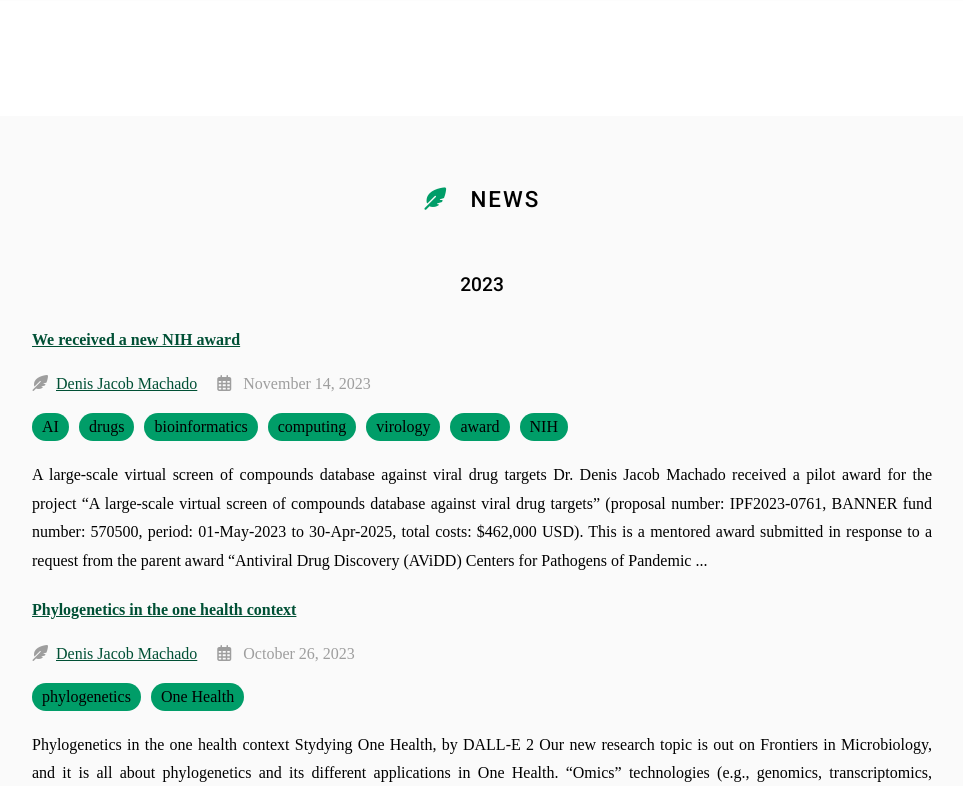
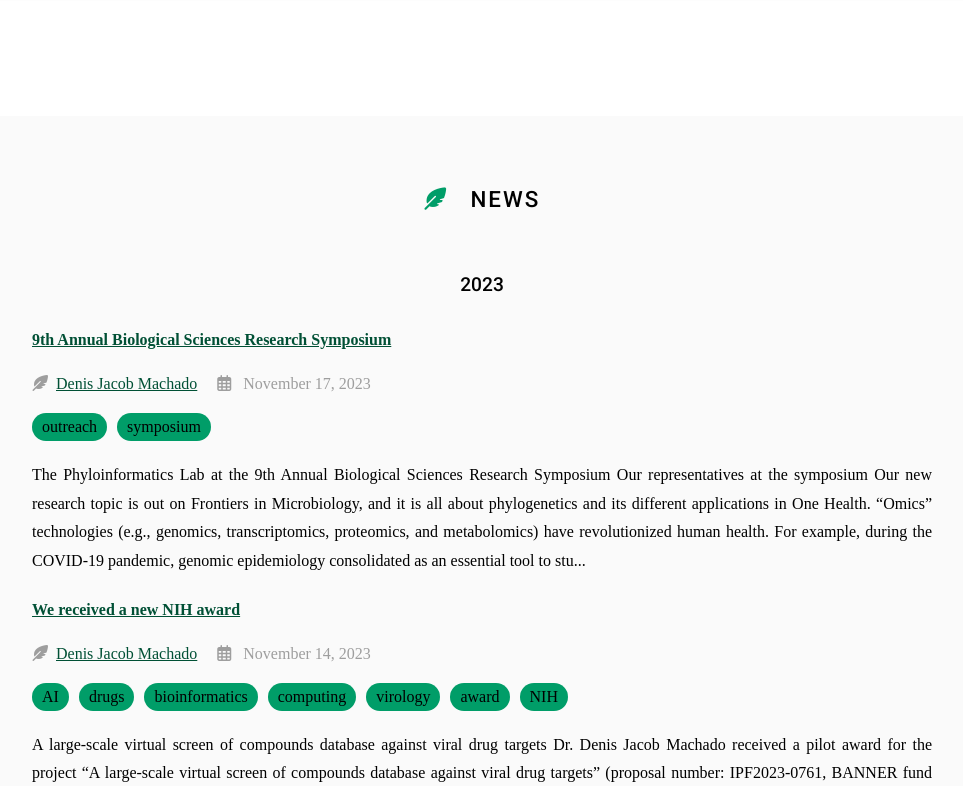
Before and after one commit to machadodj/machadodj.github.io, a Jekyll site: the page built from news/index.md, in a window 1280 px wide and 900 px high, cut to the strip 114-900 px from the top of the window. Shown: the whole strip, without its empty margins (158-1121 px from the left). Built offline with Jekyll 4.4.1, drawn with Linux system fonts in a browser that asks for light colours; nearby versions of some CDN libraries; some web fonts are replaced.

Commit message:
New outreach

```diff
--- /dev/null
+++ b/_posts/2023-11-17-Symposium.md
@@ -0,0 +1,20 @@
+---
+title: 9th Annual Biological Sciences Research Symposium
+tags:
+  - outreach
+  - symposium
+author: Denis Jacob Machado
+member: Denis_Jacob_Machado
+---
+
+# The Phyloinformatics Lab at the 9th Annual Biological Sciences Research Symposium
+
+{% include figure.html image="images/20231117_9thAnnualBiologicalSciencesResearch Symposium.jpg" caption="Our representatives at the symposium"%}
+{:.center}
+
+Our new research topic is out on Frontiers in Microbiology, and it is all about phylogenetics and its different applications in One Health.
+
+"Omics” technologies (e.g., genomics, transcriptomics, proteomics, and metabolomics) have revolutionized human health. For example, during the COVID-19 pandemic, genomic epidemiology consolidated as an essential tool to study emerging infectious diseases (EIDs) in humans. However, we can maximize the effectiveness of genomics epidemiology in humans by accounting for diseases' animal and environmental components. The unifying approach to sustainably balance and optimize the health of people, animals, and ecosystems is called “One Health.” Unfortunately, no single “omics” technology is sufficient to understand complex host-pathogen systems in the One Health context. Therefore, this Frontier's Research Topic explores the role of phylogenetics in providing an evolutionary context to integrate “omics” technologies to understand complex biological systems and provide a timely literature foundation for future efforts to bridge the gap between basic research in biodiversity and applied biomedical research on EIDs.
+
+{% include link.html link="https://www.frontiersin.org/articles/10.3389/fmicb.2023.1307616/full#:~:text=Therefore%2C%20this%20Frontier's%20Research%20Topic,research%20in%20biodiversity%20and%20applied%22%20text=%22Read%20in%20full%22%20icon=%22fas%20fa-arrow-right" text="Read in full" icon="fas fa-arrow-right" flip=true %}
+{:.center}
--- a/outreach/index.md
+++ b/outreach/index.md
@@ -19,12 +19,15 @@ This is a work in progress. Whenever possible, I'll add materials from recent or
 
 ### 2023
 
-- **July 11, 2023**: "Combining phylogenetic and artificial intelligence to unravel viral recombination," a talk given at the XL Annual Meeting of the [Willi Hennig Society](https://cladistics.org/) -- Cornell University, Ithaca, N.Y., U.S.A. ([PDF](https://drive.google.com/file/d/1jupSdnD0Q2mxHt-unEpYUua6c36laA0N/view?usp=sharing))
-- **June 15, 2023**: "What is phyloinformatics and how can it help us respond faster to health emergencies?," a talk prepared as response to an invitation from [Dr. Jhon Ospina-Sarria](https://orcid.org/0000-0002-9099-7793) -- [Calima Foundation](https://en.fundacioncalima.org/), Cali, Valle del Cauca, Colombia ([PDF](https://drive.google.com/file/d/1FZQ5azNeGHLWIiACQTEnYvwRDuvy5vGp/view?usp=sharing))
+- **December 27-29, 2023**: "Replicating Ford _et al_.'s investigation on the immune consequences and antibody binding affinity of SARS-CoV-2 variant XBB.1.5 using an _in silico_ approach" by Hannah Zeru, Cameron Jones, and Denis Jacob Machado, a presentation for the 7th International Conference on Interdisciplinary Research on Computer Science, Psychology, and Education (ICICPE’ 2023) ([Zenodo](https://doi.org/10.5281/zenodo.10138987))
+- **November 17, 2023**: "How can we reversibly control collagen pliability? An investigation of mutable collagenous tissue in the brittle star _Ophiomastix wendtii_" by Reyhaneh Nouri, Vladimir Mashanov, and Denis Jacob Machado, presented at UNC Charlotte's 9th Annual Biological Sciences Research Symposium Program ([click here](https://drive.google.com/file/d/1-d1JfO4zFEQLy4NuQtg0KcZv2eil4b2e/view?usp=drive_link))
+- **November 17, 2023**: "A phylogenomic and machine learning framework for discriminating SARS-CoV-2 variants" by Omkar Marne and Denis Jacob Machado, presented at UNC Charlotte's 9th Annual Biological Sciences Research Symposium Program ([click here](https://drive.google.com/file/d/1FFZ8n4IukBM76pd1lAz9oj8oMEo8_vOH/view?usp=drive_link))
+- **July 11, 2023**: "Combining phylogenetic and artificial intelligence to unravel viral recombination," a talk given at the XL Annual Meeting of the [Willi Hennig Society](https://cladistics.org/) -- Cornell University, Ithaca, N.Y., U.S.A. ([click here](https://drive.google.com/file/d/1jupSdnD0Q2mxHt-unEpYUua6c36laA0N/view?usp=sharing))
+- **June 15, 2023**: "What is phyloinformatics and how can it help us respond faster to health emergencies?," a talk prepared as response to an invitation from [Dr. Jhon Ospina-Sarria](https://orcid.org/0000-0002-9099-7793) -- [Calima Foundation](https://en.fundacioncalima.org/), Cali, Valle del Cauca, Colombia ([click here](https://drive.google.com/file/d/1FZQ5azNeGHLWIiACQTEnYvwRDuvy5vGp/view?usp=sharing))
 
 ### 2022
 
-- **September 16, 2022**: "What is phyloinformatics and how can it help us respond faster to health emergencies?," at CCI's Academic Research Seminar -- Charlotte, NC, USA ([PDF](https://drive.google.com/file/d/1EC5uAxjaWelf0XsoTaTn0UgWNLBuIpMa/view?usp=sharing))
+- **September 16, 2022**: "What is phyloinformatics and how can it help us respond faster to health emergencies?," at CCI's Academic Research Seminar -- Charlotte, NC, USA ([click here](https://drive.google.com/file/d/1EC5uAxjaWelf0XsoTaTn0UgWNLBuIpMa/view?usp=sharing))
 
 {% include section.html %}
 
```
Also changed, not shown: other parts of outreach/index.md (+3 -3 lines), images/20231117_9thAnnualBiologicalSciencesResearch Symposium.jpg (added).
